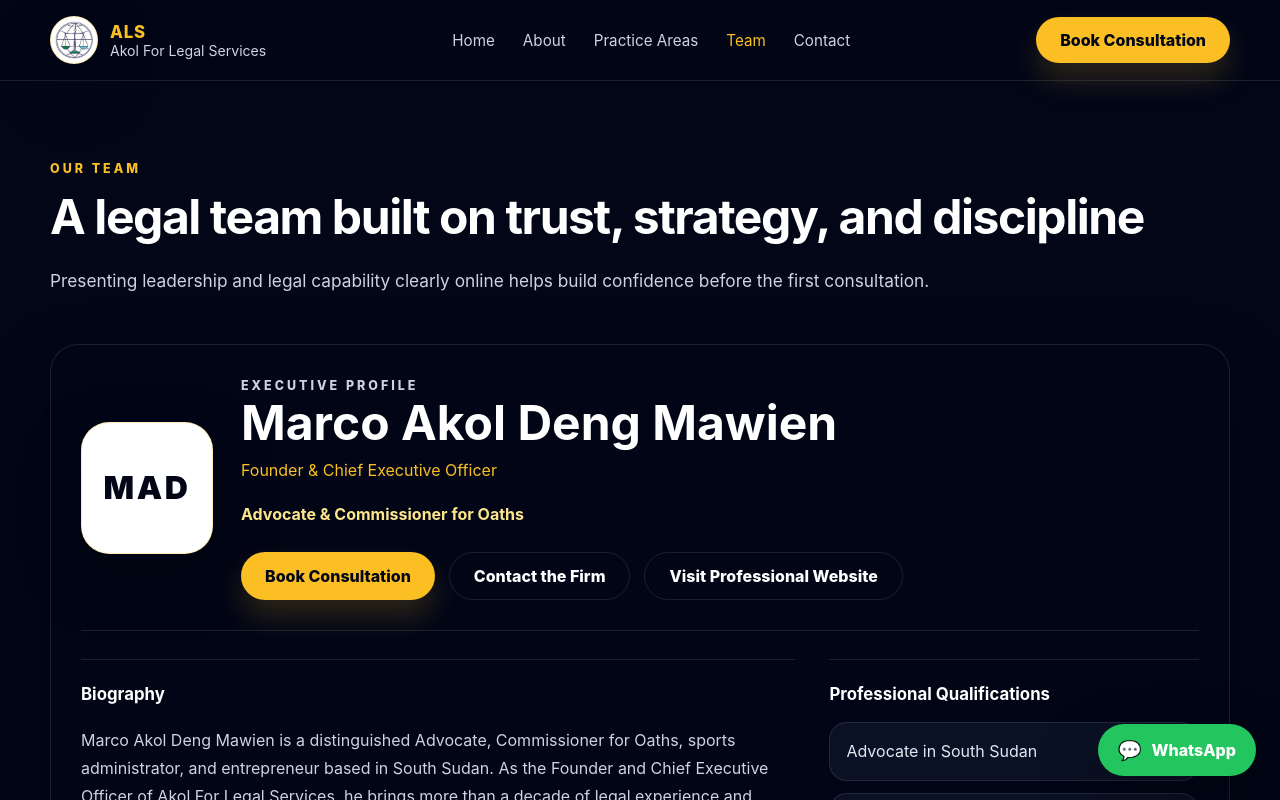
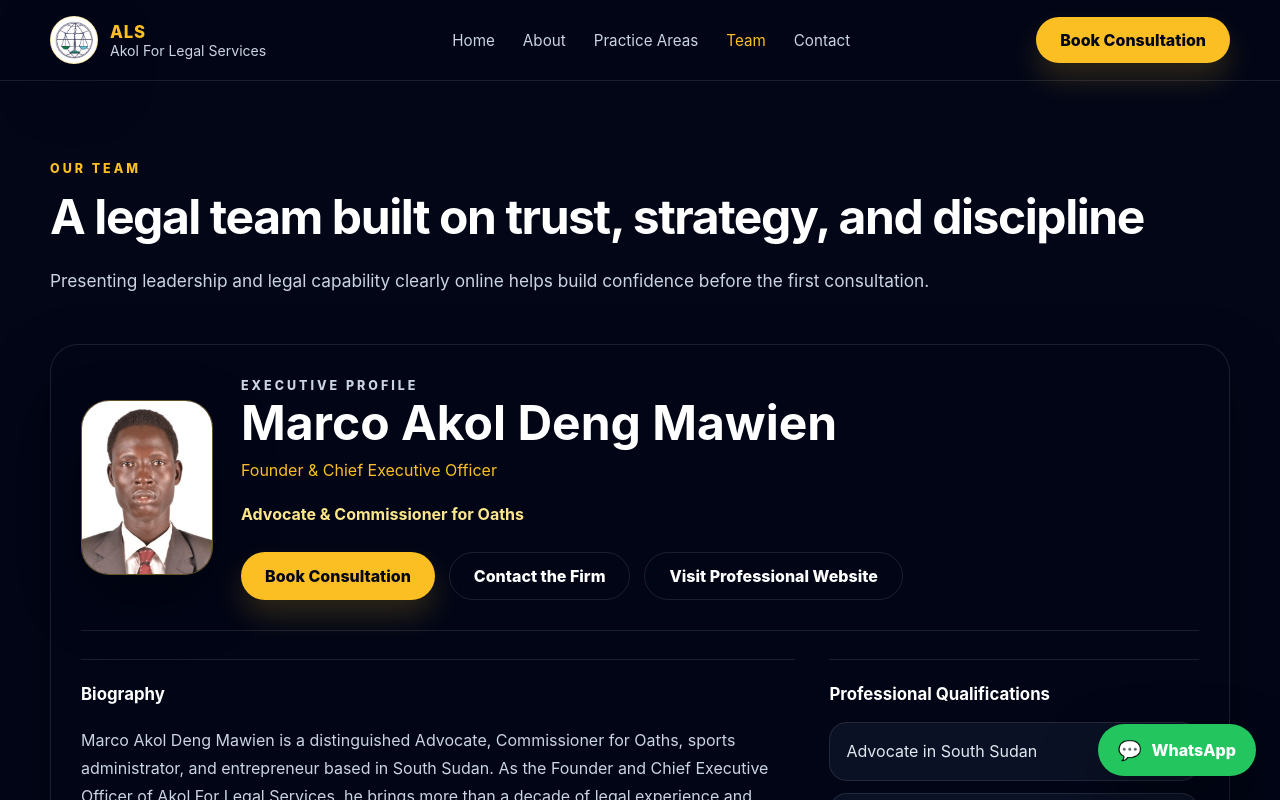
Before and after one commit to Jur815/Akol-Law-Firm-Website, a React (Vite) app: page /team in a window 1280 px wide. Shown: the top 800 px of the page. Built offline with nearby package versions, Linux system fonts and the light colour scheme.

Commit message:
Add Marco Mawien professional portrait to Team page

```diff
--- a/src/data/siteData.js
+++ b/src/data/siteData.js
@@ -6,6 +6,11 @@ import {
   Building2,
   Trophy,
 } from "lucide-react";
+
+const marcoAkolDengMawien = new URL(
+  "../assets/team/marco-akol-deng-mawien.jpg",
+  import.meta.url,
+).href;
 
 const marcoAjouAleu = new URL(
   "../assets/team/marco-ajou-aleu.webp",
@@ -113,6 +118,8 @@ export const team = [
     role: "Founder & Chief Executive Officer",
     credentials: "Advocate & Commissioner for Oaths",
     professionalWebsite: "https://marcomawien.org/",
+    image: marcoAkolDengMawien,
+    imageSize: { width: 396, height: 528 },
     shortBio:
       "Marco Akol Deng Mawien is the Founder and Chief Executive Officer of Akol For Legal Services, an Advocate and Commissioner for Oaths with more than a decade of legal experience. He is also an experienced sports administrator and one of the founding members of the South Sudan Football Federation.",
     bio: [
--- a/src/index.css
+++ b/src/index.css
@@ -689,6 +689,11 @@ select {
   background: rgba(255, 255, 255, 0.08);
 }
 
+.profile-photo-natural {
+  height: auto;
+  object-fit: contain;
+}
+
 .compact-portrait {
   width: 82px;
   height: 82px;
--- a/src/pages/TeamPage.jsx
+++ b/src/pages/TeamPage.jsx
@@ -60,10 +60,10 @@ function ExecutiveProfile({ member }) {
           <img
             src={member.image}
             alt={member.name}
-            className="profile-portrait profile-photo"
+            className={`profile-portrait profile-photo${member.imageSize ? " profile-photo-natural" : ""}`}
             loading="lazy"
-            width="132"
-            height="132"
+            width={member.imageSize?.width ?? 132}
+            height={member.imageSize?.height ?? 132}
           />
         ) : (
           <div className="profile-portrait" aria-hidden="true">
```
Also changed, not shown: src/assets/team/marco-akol-deng-mawien.jpg (added).
